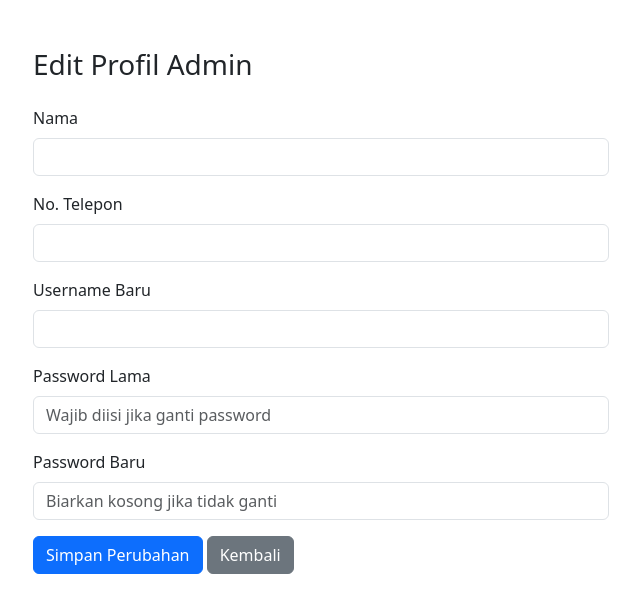
After one commit to sultanfelicade/libtera, a PHP site: page /send-email/Dashboard/Admin/editprofil_admin.php in a window 1280 px wide. The commit adds this page. Shown: the top 613 px of the page, without its empty margins (319-959 px from the left). Run offline with PHP 8.4, Linux system fonts and the light colour scheme; data that the repository does not hold is empty.

Commit message:
nambah file editprofil admin

```diff
--- /dev/null
+++ b/Dashboard/Admin/editprofil_admin.php
@@ -0,0 +1,43 @@
+<!DOCTYPE html>
+<html>
+<head>
+    <title>Edit Profil Admin</title>
+    <link href="https://cdn.jsdelivr.net/npm/bootstrap@5.3.0/dist/css/bootstrap.min.css" rel="stylesheet">
+</head>
+<body class="container mt-5" style="max-width: 600px;">
+    <h3 class="mb-4">Edit Profil Admin</h3>
+
+    <?php if (isset($_SESSION['success'])): ?>
+        <div class="alert alert-success"><?= htmlspecialchars($_SESSION['success']); unset($_SESSION['success']); ?></div>
+    <?php endif; ?>
+
+    <?php if (isset($_SESSION['error'])): ?>
+        <div class="alert alert-danger"><?= htmlspecialchars($_SESSION['error']); unset($_SESSION['error']); ?></div>
+    <?php endif; ?>
+
+    <form method="post">
+        <div class="mb-3">
+            <label class="form-label">Nama</label>
+            <input type="text" class="form-control" value="<?= htmlspecialchars($admin['nama_admin']) ?>" readonly>
+        </div>
+        <div class="mb-3">
+            <label class="form-label">No. Telepon</label>
+            <input type="text" class="form-control" value="<?= htmlspecialchars($admin['no_tlp']) ?>" readonly>
+        </div>
+        <div class="mb-3">
+            <label class="form-label">Username Baru</label>
+            <input type="text" name="username" class="form-control" required value="<?= htmlspecialchars($admin['username']) ?>">
+        </div>
+        <div class="mb-3">
+            <label class="form-label">Password Lama</label>
+            <input type="password" name="old_password" class="form-control" placeholder="Wajib diisi jika ganti password">
+        </div>
+        <div class="mb-3">
+            <label class="form-label">Password Baru</label>
+            <input type="password" name="password" class="form-control" placeholder="Biarkan kosong jika tidak ganti">
+        </div>
+        <button type="submit" class="btn btn-primary">Simpan Perubahan</button>
+        <a href="index.php" class="btn btn-secondary">Kembali</a>
+    </form>
+</body>
+</html>
--- a/Dashboard/Admin/index.php
+++ b/Dashboard/Admin/index.php
@@ -206,6 +206,7 @@ $id_buku_url = $_GET['id'] ?? null;
 
 <div class="container-fluid mt-4">
     <h1 class="h2 mb-4">Kelola Data Buku</h1>
+
     <?= $message ?>
     <?php if ($action_form === 'add' || ($action_form === 'edit' && $id_buku_url)): ?>
         <?php
--- a/layout/_menu_content.php
+++ b/layout/_menu_content.php
@@ -80,7 +80,8 @@ if (!function_exists('isNavLinkActive')) {
             </div>
         </div>
     </div>
-    <a class="btn btn-primary w-100 mb-2" href="/libtera/editprofil.php">Edit Profil</a> <a class="btn btn-danger btn-sm sign-out-btn w-100" href="/libtera/logout.php">
+    <a class="btn btn-primary w-100 mb-2" href="/libtera/Dashboard/Admin/editprofil_admin.php">Edit Profil</a>
+    <a class="btn btn-danger btn-sm sign-out-btn w-100" href="/libtera/logout.php">
         Sign Out <i class="fa-solid fa-right-from-bracket ms-1"></i>
     </a>
 </div>
```
Also changed, not shown: assets/logoPerpus.jpg (deleted), imgDB/67680fd61af30.png (deleted), imgDB/6768100002b8d.png (deleted), imgDB/6768109934eb8.png (deleted), imgDB/6768110a24e0a.png (deleted), uploads/books/1749739985_Biru Langit Novel Book Cover.png (added).
